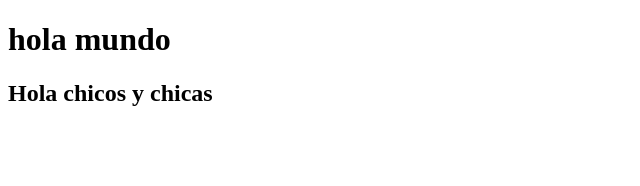
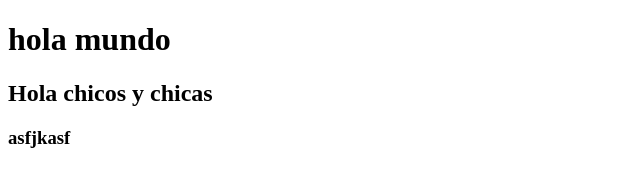
Before and after one commit to nicolaasrodriguez3/repoprueba2, a plain HTML site: page index.html in a window 1280 px wide. Shown: the full height of the page, 0-640 px from the left. Drawn offline with Linux system fonts and the light colour scheme.

Commit message:
tercercommit

```diff
--- a/index.html
+++ b/index.html
@@ -9,5 +9,6 @@
 <body>
     <h1>hola mundo</h1>
     <h2>Hola chicos y chicas</h2>
+    <h3>asfjkasf</h3>
 </body>
 </html>
```
